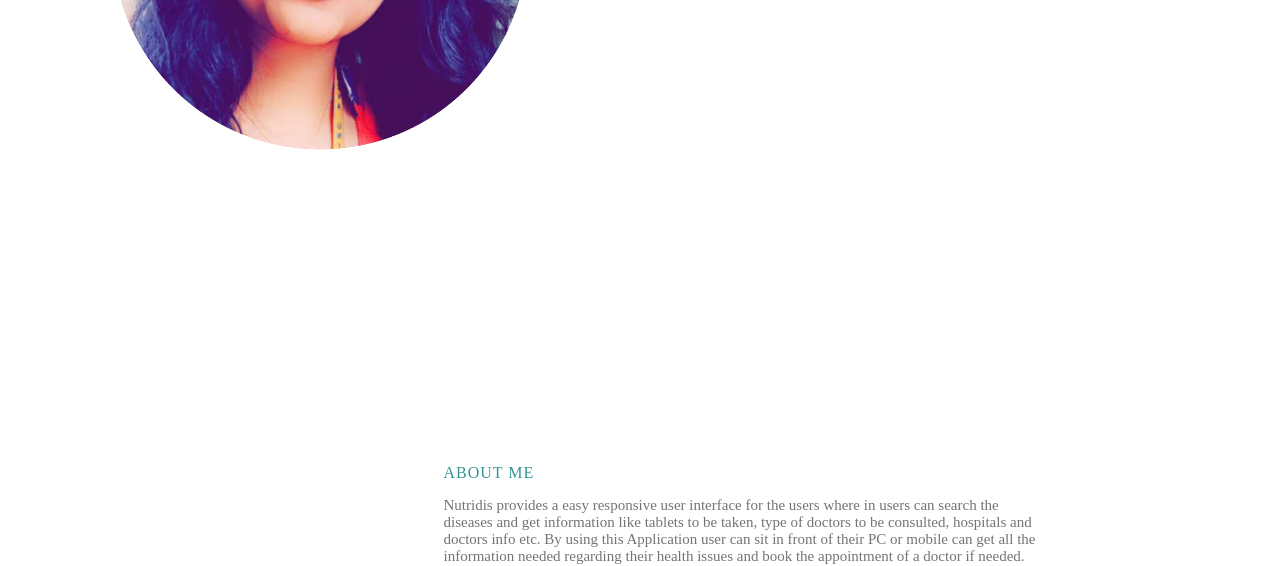
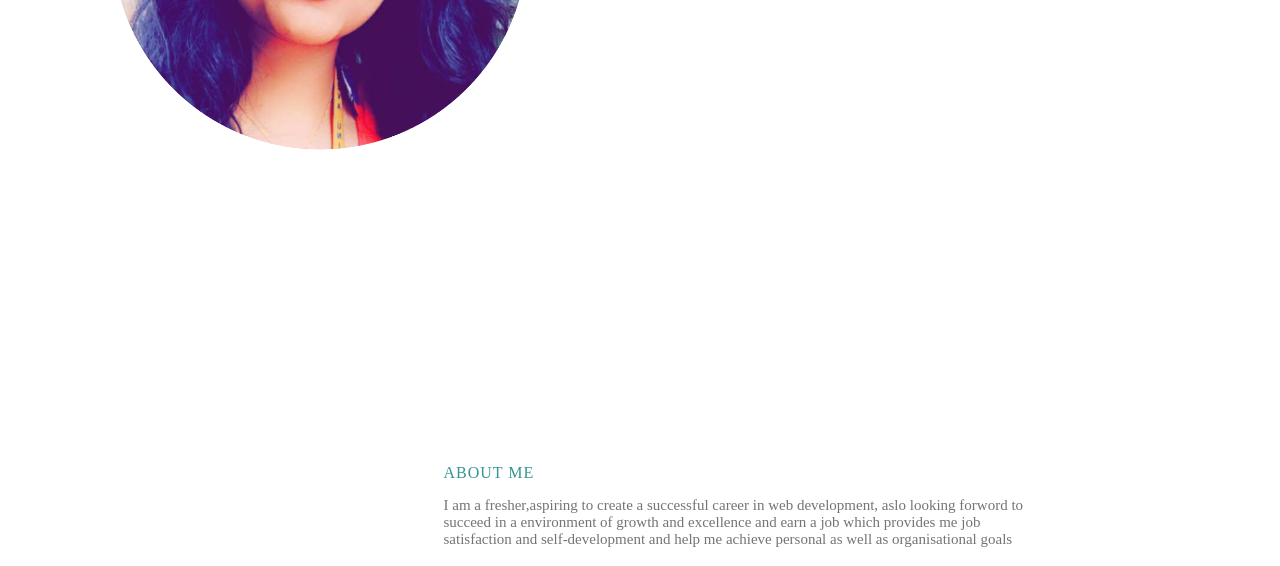
Before and after one commit to sathwika24/myportfolio, a plain HTML site: page index.html in a window 1280 px wide. Shown: the part 386-952 px from the top of the page. Drawn offline with Linux system fonts and the light colour scheme.

Commit message:
final modification

```diff
--- a/index.html
+++ b/index.html
@@ -37,7 +37,7 @@
 				<div class="about-heading">
 					<span>about me</span>
 				</div>
-			<p style="width:600px;font-size:15px;color:#747474">Nutridis provides a easy responsive user interface for the users where in users can search the diseases and get information like tablets to be taken, type of doctors to be consulted, hospitals and doctors info etc. By using this Application user can sit in front of their PC or mobile can get all the information needed regarding their health issues and book the appointment of a doctor if needed.</p>
+			<p style="width:600px;font-size:15px;color:#747474">I am a fresher,aspiring to create a successful career in web development, aslo looking forword to succeed in a environment of growth and excellence and earn a job which provides me job satisfaction and self-development and help me achieve personal as well as organisational goals </p>.
 				<div class="about-edu">
 				<h2>EDUCATION</h2>
 				<div class="edu-wrap">
```
